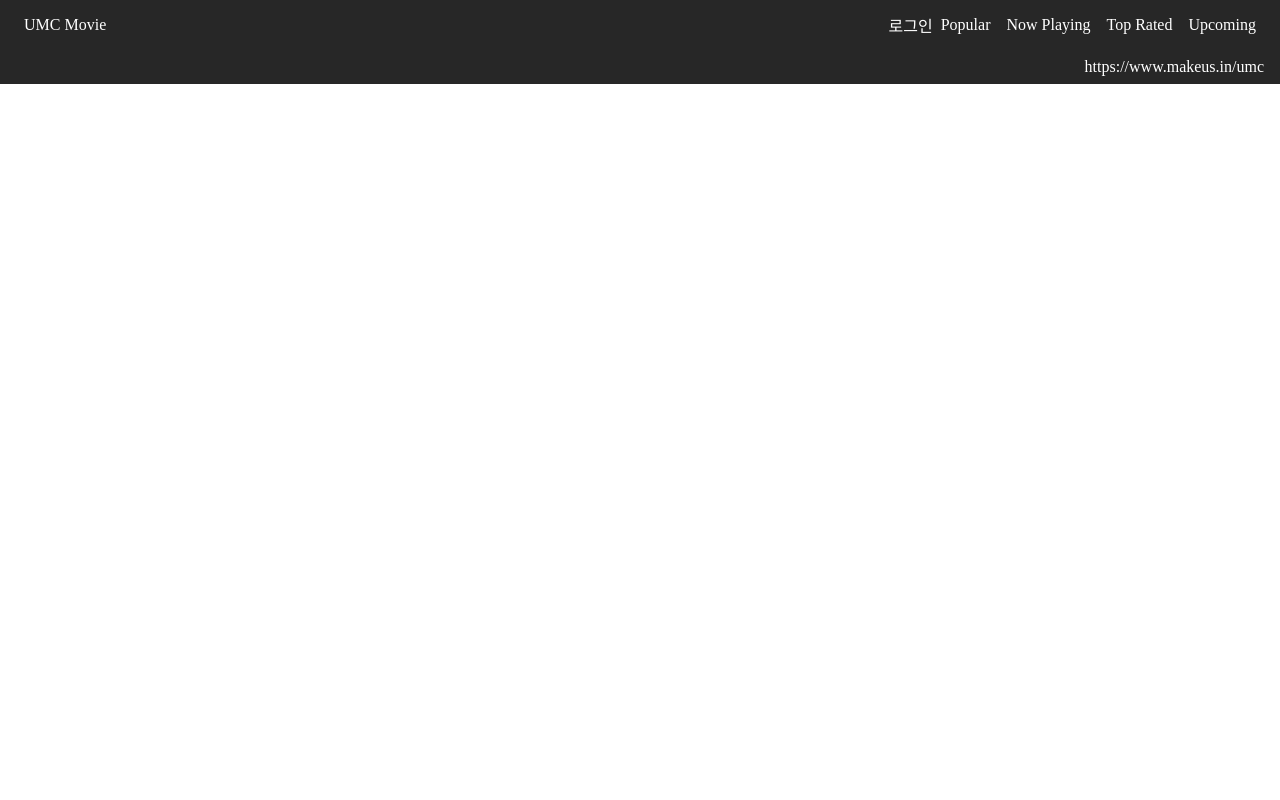
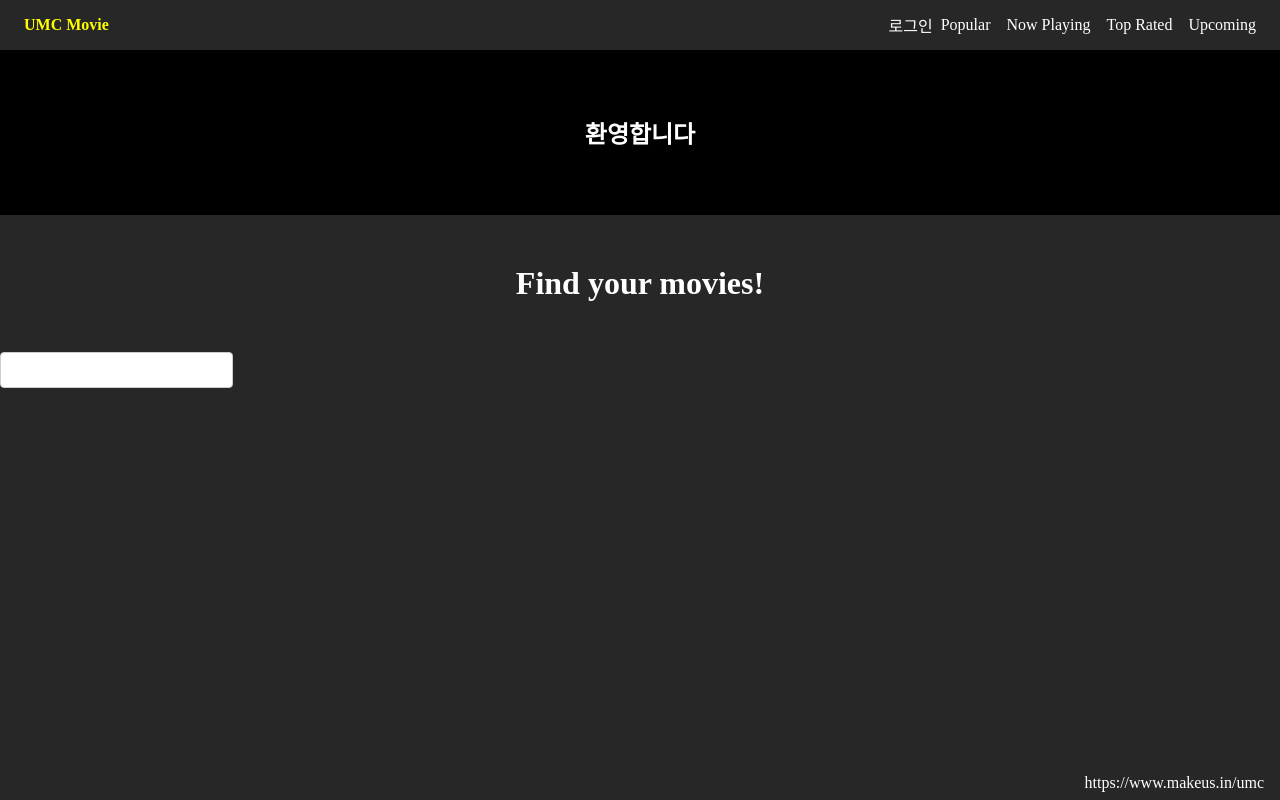
Before and after one commit to hyeonjun0630/UMC_React, a React (Vite) app in the folder week3/: page / in a window 1280 px wide. Built offline with nearby package versions, Linux system fonts and the light colour scheme.

Commit message:
상세페이지 링크 아이디->영화이름//상세페이지 구현

```diff
--- a/week3/src/pages/Fixed.jsx
+++ b/week3/src/pages/Fixed.jsx
@@ -7,7 +7,7 @@
 
   return (
     <HeaderRoot>
-      <HeaderTitle><HeaderAnchor to={"/intro"} selected={location.pathname === "/intro"}>UMC Movie</HeaderAnchor></HeaderTitle>
+      <HeaderTitle><HeaderAnchor to={"/"} selected={location.pathname === "/"}>UMC Movie</HeaderAnchor></HeaderTitle>
 
       <Spacer/>
 
@@ -57,8 +57,6 @@
   flex: 1;
 `
 
-
-
 const HeaderAnchor = styled(Link)`
     border: none;
     background: none;
@@ -73,8 +71,6 @@
         transform: scale(1.05);
     }
 `
-
-
 
 export const Footer = () => {
   return (
--- a/week3/src/pages/Movies.jsx
+++ b/week3/src/pages/Movies.jsx
@@ -1,5 +1,6 @@
 import styled from "styled-components";
 import {useEffect, useState} from "react";
+import {Link} from "react-router-dom";
 
 const Movies = props => {
   const { type } = props
@@ -51,6 +52,8 @@
 
   return (
     <MovieRoot>
+      {/* 이 코드 한줄로 포스터 클릭 시 상세페이지로 넘어가는 것 구현.*/}
+      <Link to={`/movie/${movie.id}`}>
         <div>
           <MovieOverview>
             <h2>{movie.title}</h2>
@@ -69,6 +72,7 @@
             <div>{movie.vote_average}</div>
           </MovieData>
         </div>
+      </Link>
     </MovieRoot>
   )
 }
```
Also changed, not shown: week3/src/main.jsx (+4 -4 lines). Lines whose indentation alone changed are shown as unchanged.
